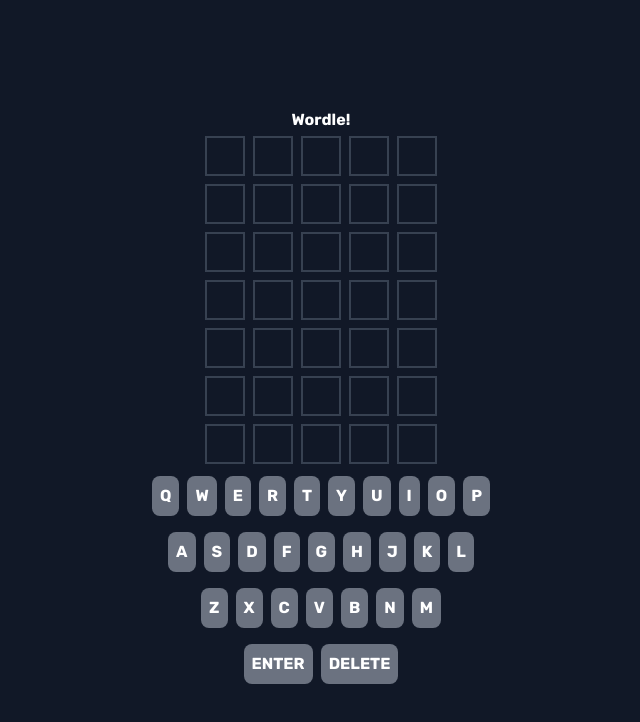
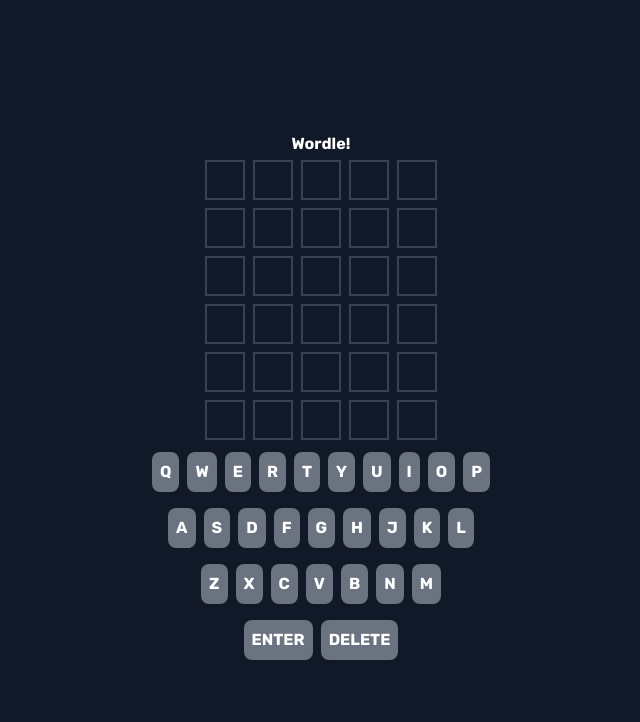
Before and after one commit to kezdev/wordle-nextjs, a Next.js app: page / in a window 1280 px wide. Shown: the top 722 px of the page, without its empty margins (319-959 px from the left). Built offline with nearby package versions, Linux system fonts and the light colour scheme.

Commit message:
Update Grid.jsx

```diff
--- a/components/Grid.jsx
+++ b/components/Grid.jsx
@@ -1,7 +1,8 @@
 import React from 'react';
 
 const Grid = ({ guesses, currentGuess }) => {
-    const emptyRows = Array.from({ length: 6 - guesses.length });
+    const totalRows = 6;
+    const emptyRows = Array.from({ length: totalRows - guesses.length - 1 });
 
     return (
         <div className="grid">
@@ -14,13 +15,15 @@
                     ))}
                 </div>
             ))}
-            {guesses.length < 6 && (
+
+            {guesses.length < totalRows && (
                 <div className="row current-guess">
                     {currentGuess.padEnd(5).split('').map((letter, i) => (
                         <div className="cell" key={i}>{letter}</div>
                     ))}
                 </div>
             )}
+
             {emptyRows.map((_, i) => (
                 <div className="row" key={`empty-${i}`}>
                     {[...Array(5)].map((_, j) => (
@@ -29,7 +32,7 @@
                 </div>
             ))}
         </div>
-    );
-}
+    )
+};
 
 export default Grid;
```
